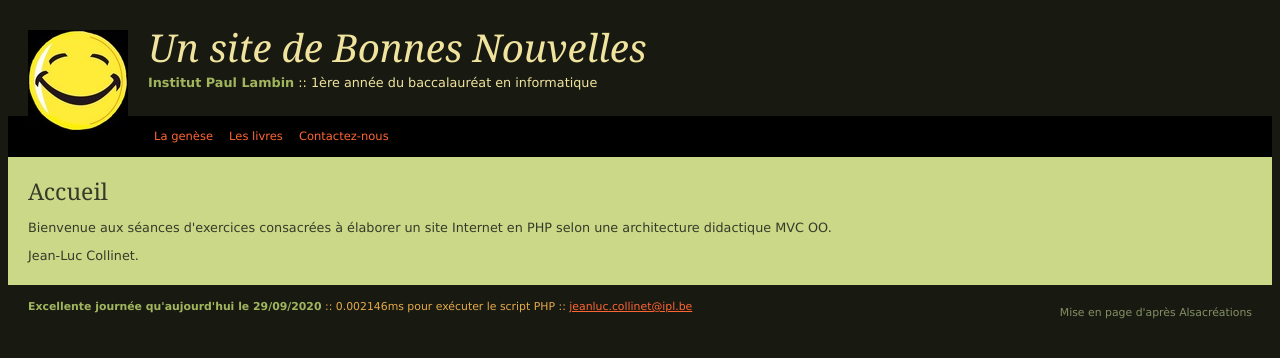
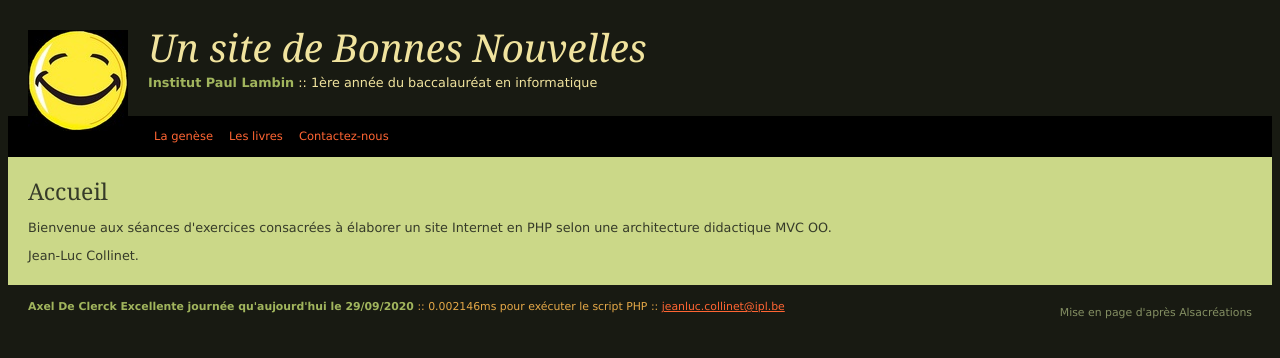
Before and after one commit to AxelDC/siteBonneNouvelles, a PHP site: page / in a window 1280 px wide. Shown: the top 358 px of the page. Run offline with PHP 8.4, Linux system fonts and the light colour scheme.

Commit message:
add name footer

```diff
--- a/siteBonneNouvelles/views/footer.php
+++ b/siteBonneNouvelles/views/footer.php
@@ -1,5 +1,5 @@
 		<div id="pied">
-			<strong>Excellente journée qu'aujourd'hui le <?php echo $date ?></strong> ::
+			<strong>Axel De Clerck Excellente journée qu'aujourd'hui le <?php echo $date ?></strong> ::
 			<?php $time_end = microtime(true);
 				  $time = number_format(($time_end - $time_start)*1000,6);
 				  echo $time; ?>ms pour exécuter le script PHP ::
```
